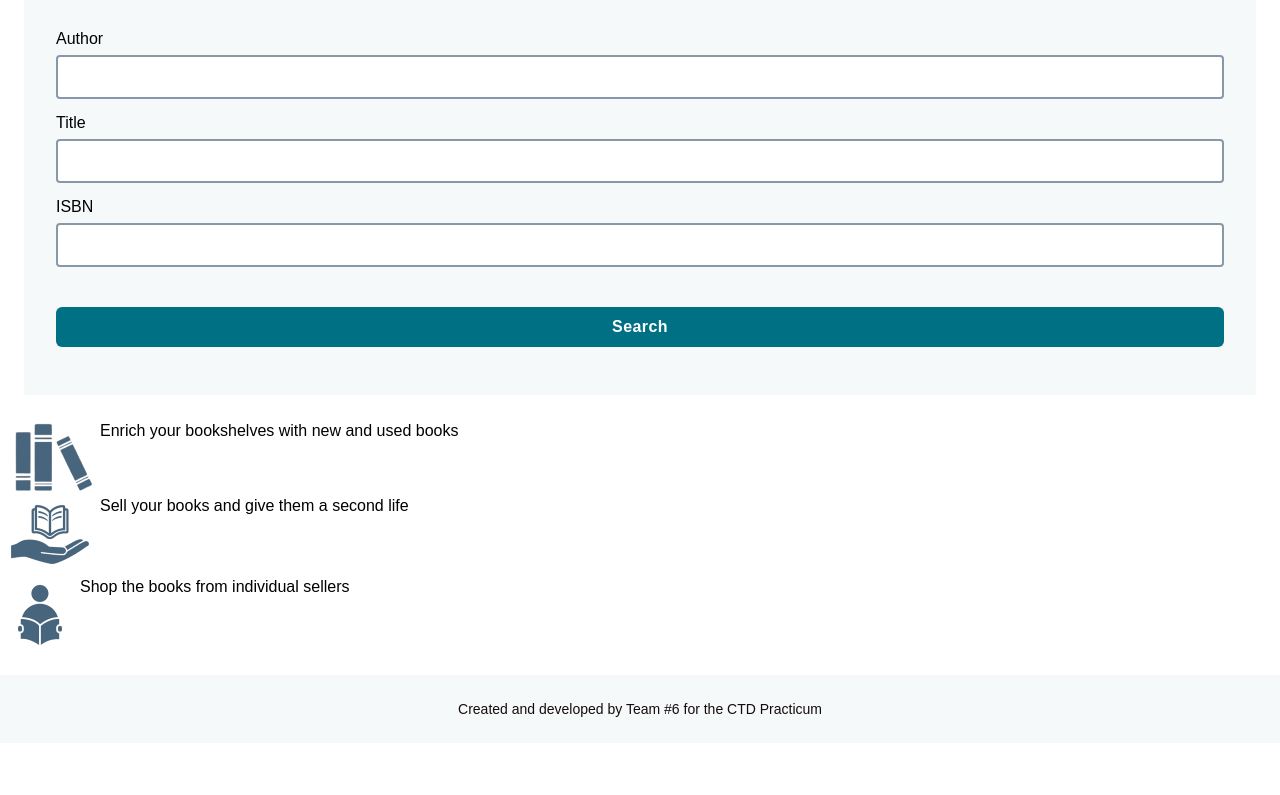
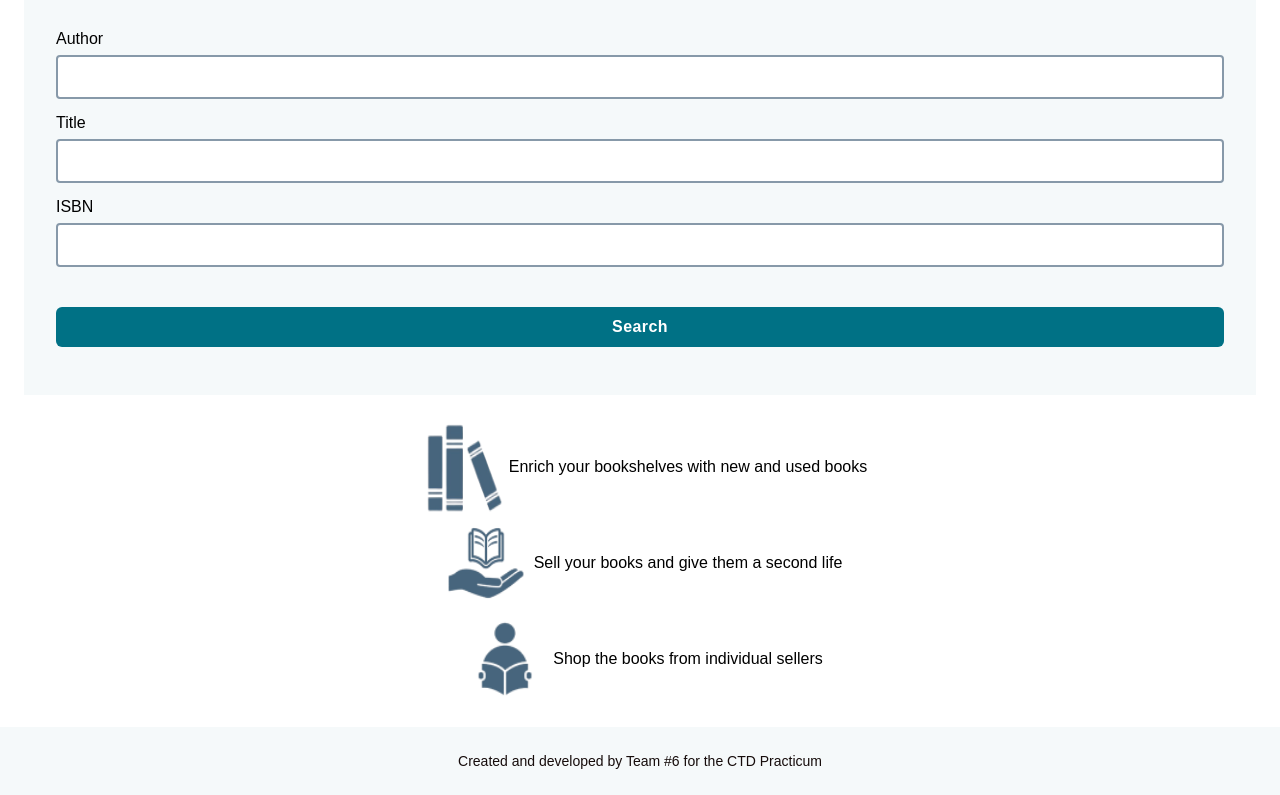
Before and after one commit to Code-the-Dream-School/hh-team6-front, a React (Vite) app: page / in a window 1280 px wide. Shown: the part 442-1237 px from the top of the page. Before the commit the page ends 1185 px from the top, so only its background shows below. Built offline with nearby package versions, Linux system fonts and the light colour scheme; no server answers; a web font is replaced by a local one.

Commit message:
[RB-15] Add space between eleements

```diff
--- a/src/pages/Home.jsx
+++ b/src/pages/Home.jsx
@@ -37,16 +37,16 @@ const Home = () => {
 
       <div>
         <div>
-          <div className="flex flex-col md:flex-row">
-            <img src={booksIcon} />
+          <div className="flex flex-col items-center justify-center md:flex-row">
+            <img className="h-24 max-w-24" src={booksIcon} />
             <p>Enrich your bookshelves with new and used books</p>
           </div>
-          <div className="flex flex-col md:flex-row">
-            <img src={handIcon} />
+          <div className="flex flex-col items-center justify-center md:flex-row">
+            <img className="h-24 max-w-24" src={handIcon} />
             <p>Sell your books and give them a second life</p>
           </div>
-          <div className="flex flex-col md:flex-row">
-            <img src={personIcon} />
+          <div className="flex flex-col items-center justify-center md:flex-row">
+            <img className="h-24 max-w-24" src={personIcon} />
             <p>Shop the books from individual sellers</p>
           </div>
         </div>
```
